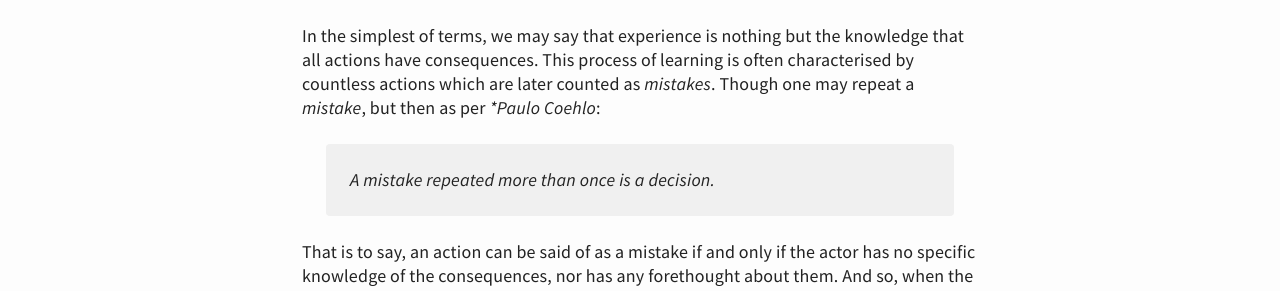
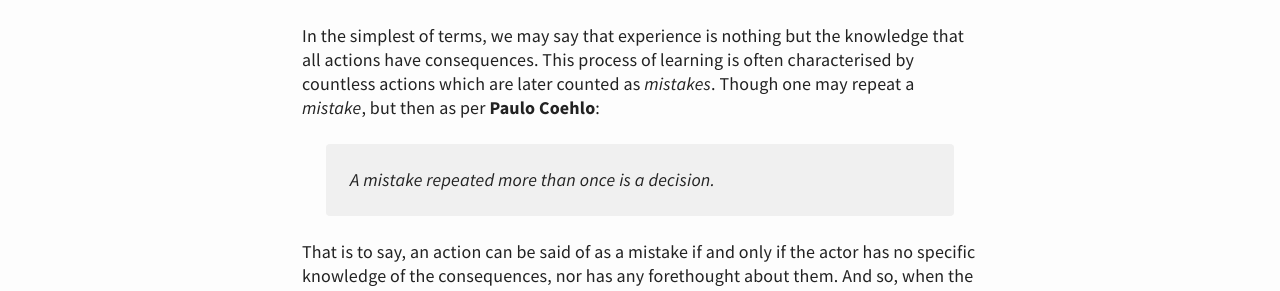
Before and after one commit to AfaanBilal/musings, a Jekyll site: the page built from _posts/2016-11-11-actions-and-consequences.md, in a window 1280 px wide. Shown: the part 383-674 px from the top of the page. Built offline with Jekyll 4.4.1, drawn with Linux system fonts in a browser that asks for light colours.

```diff
--- a/_posts/2016-11-11-actions-and-consequences.md
+++ b/_posts/2016-11-11-actions-and-consequences.md
@@ -5,7 +5,7 @@ title: Actions and Consequences
 ---
 It is said that as we go through our lives, we acquire something called as *experience*.
 
-In the simplest of terms, we may say that experience is nothing but the knowledge that all actions have consequences. This process of learning is often characterised by countless actions which are later counted as *mistakes*. Though one may repeat a *mistake*, but then as per **Paulo Coehlo*:
+In the simplest of terms, we may say that experience is nothing but the knowledge that all actions have consequences. This process of learning is often characterised by countless actions which are later counted as *mistakes*. Though one may repeat a *mistake*, but then as per **Paulo Coehlo**:
 
 > A mistake repeated more than once is a decision.
 
```
